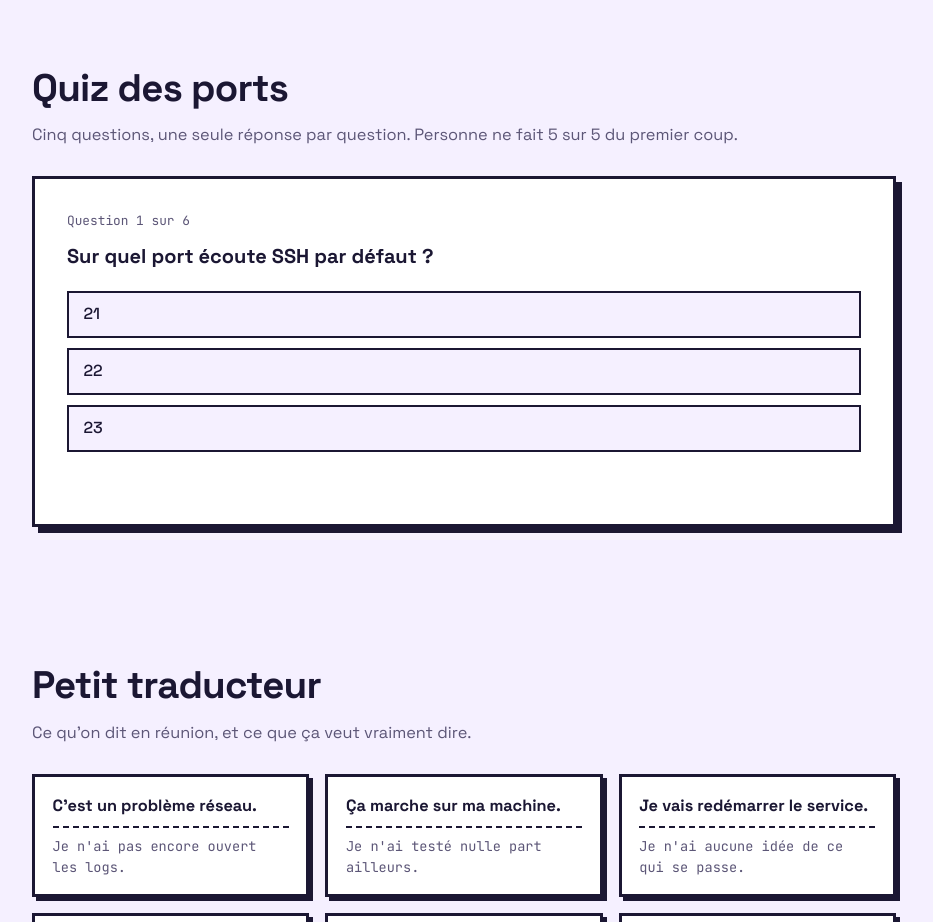
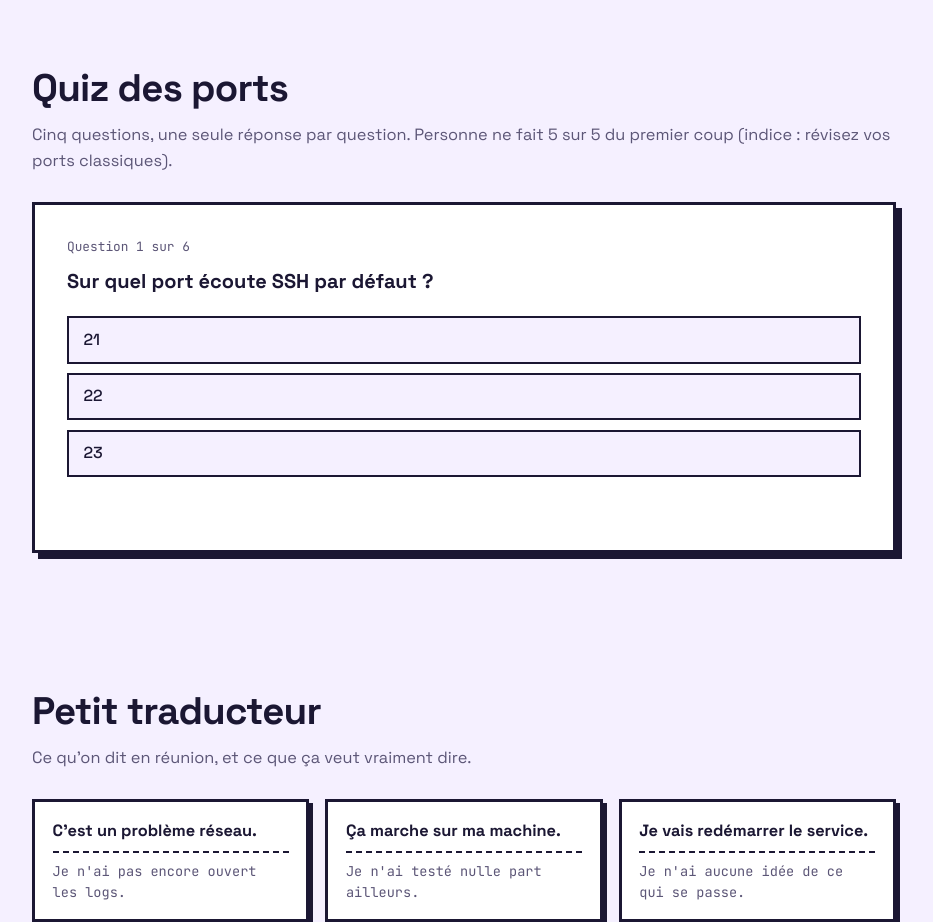
Before and after one commit to Zelkro/cestledns, a plain HTML site: page index.html in a window 1280 px wide. Shown: the part 940-1862 px from the top of the page, without its empty margins (176-1109 px from the left). Drawn offline with Linux system fonts and the light colour scheme.

Commit message:
fix: add hint in quiz section

```diff
--- a/index.html
+++ b/index.html
@@ -44,7 +44,7 @@
 
   <section class="section" id="quiz">
     <h2>Quiz des ports</h2>
-    <p class="sous">Cinq questions, une seule réponse par question. Personne ne fait 5 sur 5 du premier coup.</p>
+    <p class="sous">Cinq questions, une seule réponse par question. Personne ne fait 5 sur 5 du premier coup (indice : révisez vos ports classiques).</p>
 
     <div class="carte quiz-box">
       <p class="quiz-compteur" id="quiz-compteur">Question 1 sur 5</p>
```
